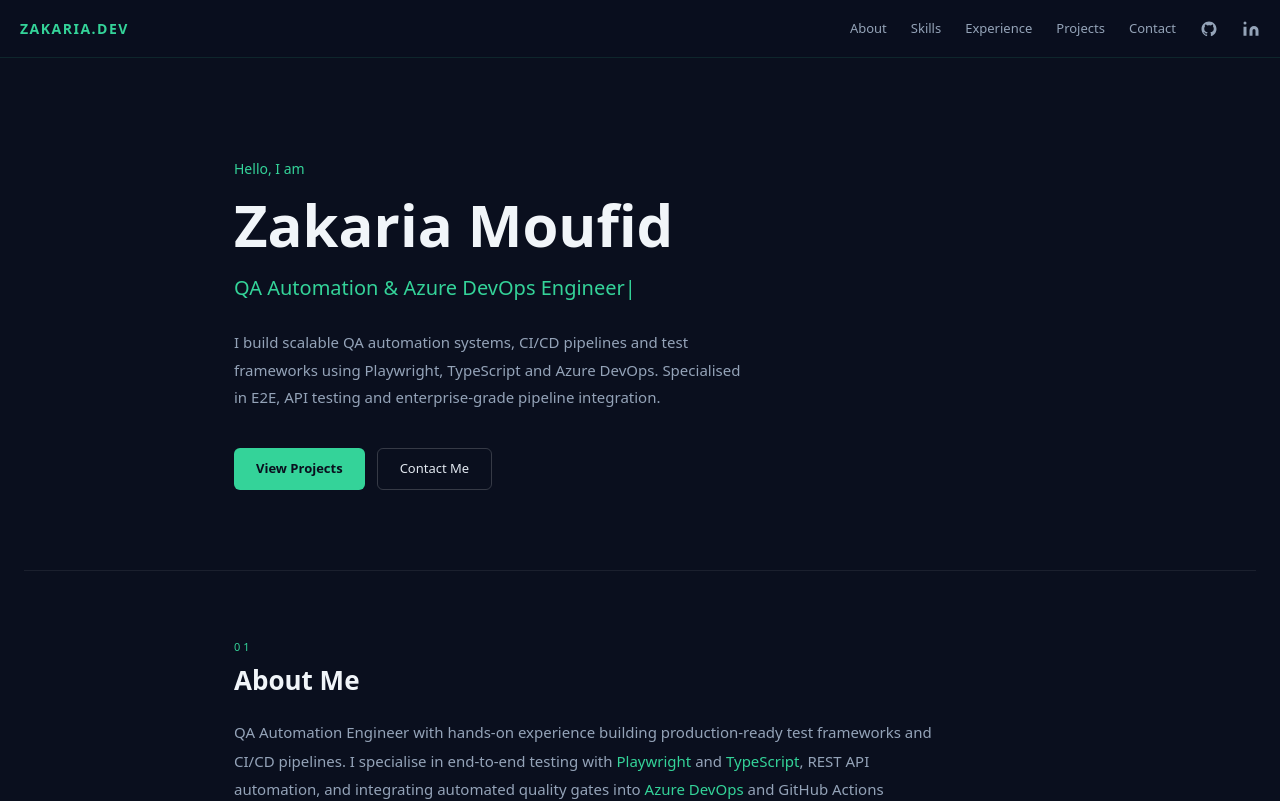
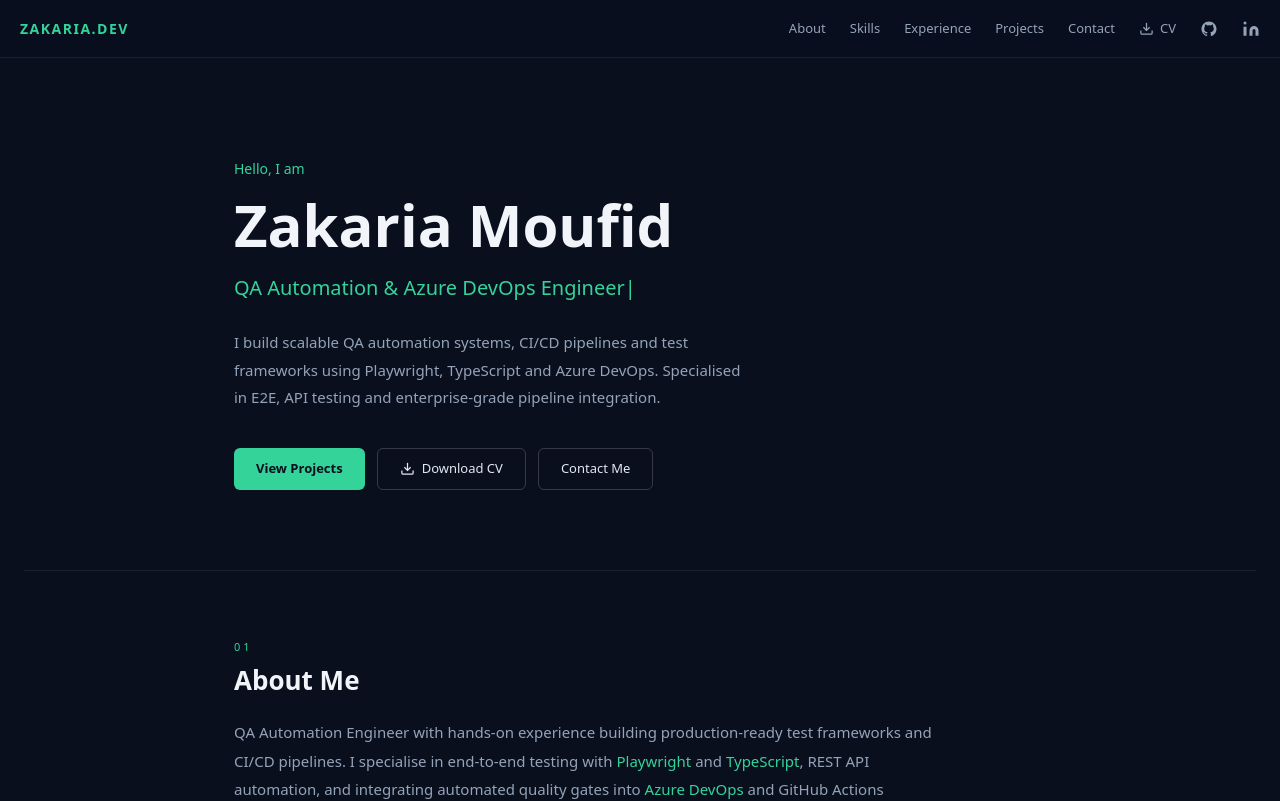
Before and after one commit to Moufidzakaria/zakaria-portofolio-, a React (Vite) app: page / in a window 1280 px wide. Shown: the top 801 px of the page. Built offline with nearby package versions, Linux system fonts and the light colour scheme; the HTML template or start-up script is replaced by a standard one.

Commit message:
Test du cycle Git après modification

```diff
--- a/src/App.jsx
+++ b/src/App.jsx
@@ -18,6 +18,9 @@ const IconMenu     = () => <svg width="22" height="22" viewBox="0 0 24 24" fill=
 const IconClose    = () => <svg width="22" height="22" viewBox="0 0 24 24" fill="none" stroke="currentColor" strokeWidth="2"><line x1="18" y1="6" x2="6" y2="18"/><line x1="6" y1="6" x2="18" y2="18"/></svg>;
 const IconCheck    = ({size=14}) => <svg width={size} height={size} viewBox="0 0 24 24" fill="none" stroke={G} strokeWidth="2.5"><polyline points="20 6 9 17 4 12"/></svg>;
 const IconPipe     = ({size=18}) => <svg width={size} height={size} viewBox="0 0 24 24" fill="none" stroke="currentColor" strokeWidth="2"><rect x="2" y="2" width="20" height="8" rx="2"/><rect x="2" y="14" width="20" height="8" rx="2"/><line x1="6" y1="10" x2="6" y2="14"/><line x1="18" y1="10" x2="18" y2="14"/></svg>;
+const IconDownload = ({size=18}) => <svg width={size} height={size} viewBox="0 0 24 24" fill="none" stroke="currentColor" strokeWidth="2"><path d="M21 15v4a2 2 0 0 1-2 2H5a2 2 0 0 1-2-2v-4"/><polyline points="7 10 12 15 17 10"/><line x1="12" y1="15" x2="12" y2="3"/></svg>;
+
+const CV_PDF_PATH = "/Zakaria_Moufid_CV.pdf";
 
 function useOnScreen(threshold = 0.15) {
   const ref = useRef(null);
@@ -179,8 +182,10 @@ export default function App() {
     <span style={{ background: "rgba(52,211,153,0.07)", border: "0.5px solid rgba(52,211,153,0.2)", color: G, fontSize: 11, padding: "3px 10px", borderRadius: 20 }}>{t}</span>
   );
 
-  const Btn = ({ href, children, primary }) => (
+  const Btn = ({ href, children, primary, download }) => (
     <a href={href} target={href.startsWith("http") ? "_blank" : undefined}
+      download={download}
+      rel={href.startsWith("http") ? "noopener noreferrer" : undefined}
       style={{
         display: "inline-flex", alignItems: "center", gap: 7,
         padding: "10px 22px", borderRadius: 6, fontSize: 13, fontWeight: primary ? 600 : 400,
@@ -216,6 +221,12 @@ export default function App() {
                 {s[0].toUpperCase() + s.slice(1)}
               </a>
             ))}
+            <a href={CV_PDF_PATH} download
+              style={{ display: "flex", alignItems: "center", gap: 6, color: "#94a3b8", fontSize: 13, textDecoration: "none" }}
+              onMouseEnter={e => e.currentTarget.style.color = G}
+              onMouseLeave={e => e.currentTarget.style.color = "#94a3b8"}>
+              <IconDownload size={15} /> CV
+            </a>
             <a href="https://github.com/Moufidzakaria" target="_blank" style={{ color: "#94a3b8", display:"flex" }}
               onMouseEnter={e => e.currentTarget.style.color = G}
               onMouseLeave={e => e.currentTarget.style.color = "#94a3b8"}>
@@ -253,6 +264,10 @@ export default function App() {
               {s[0].toUpperCase() + s.slice(1)}
             </a>
           ))}
+          <a href={CV_PDF_PATH} download onClick={() => setOpen(false)}
+            style={{ display: "flex", alignItems: "center", gap: 8, color: "#94a3b8", fontSize: 16, textDecoration: "none" }}>
+            <IconDownload size={18} /> Download CV
+          </a>
           <div style={{ display: "flex", gap: 18, paddingTop: 4 }}>
             <a href="https://github.com/Moufidzakaria" target="_blank" style={{ color: "#94a3b8" }}><IconGithub size={20}/></a>
             <a href="https://www.linkedin.com/in/zakaria-moufid-5294082a1/" target="_blank" style={{ color: "#94a3b8" }}><IconLinkedin size={20}/></a>
@@ -276,6 +291,7 @@ export default function App() {
         </p>
         <div style={{ display: "flex", gap: 12, flexWrap: "wrap", opacity: 0, animation: "fu .6s ease .9s forwards" }}>
           <Btn href="#projects" primary>View Projects</Btn>
+          <Btn href={CV_PDF_PATH} download><IconDownload size={15}/> Download CV</Btn>
           <Btn href="#contact">Contact Me</Btn>
         </div>
       </section>
@@ -432,6 +448,7 @@ export default function App() {
           </p>
           <div style={{ display: "flex", gap: 12, flexWrap: "wrap" }}>
             <Btn href="mailto:moufidzakaria92@gmail.com" primary><IconMail size={15}/> Email Me</Btn>
+            <Btn href={CV_PDF_PATH} download><IconDownload size={15}/> Download CV</Btn>
            <Btn  href="https://www.linkedin.com/in/zakaria-moufid-5294082a1/" target="_blank"><IconLinkedin size={15}/> LinkedIn</Btn>
             <Btn href="https://github.com/Moufidzakaria"><IconGithub size={15}/> GitHub</Btn>
           </div>
@@ -451,5 +468,4 @@ export default function App() {
       `}</style>
     </div>
   );
-}// Modifié le Sat 04 Jul 2026 03:13:46 PM GMT
-// Nouvelle modification de test
+}
```
